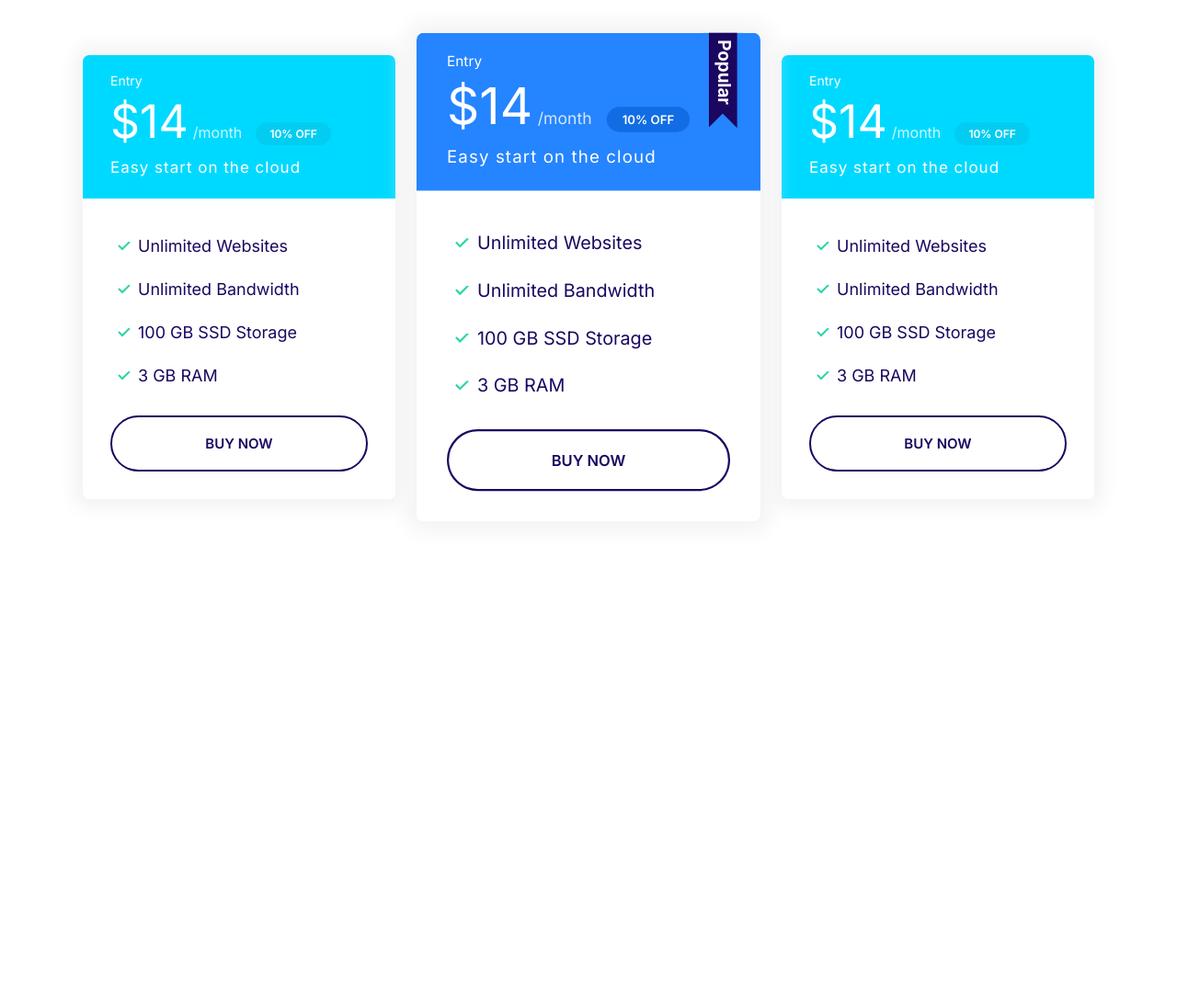
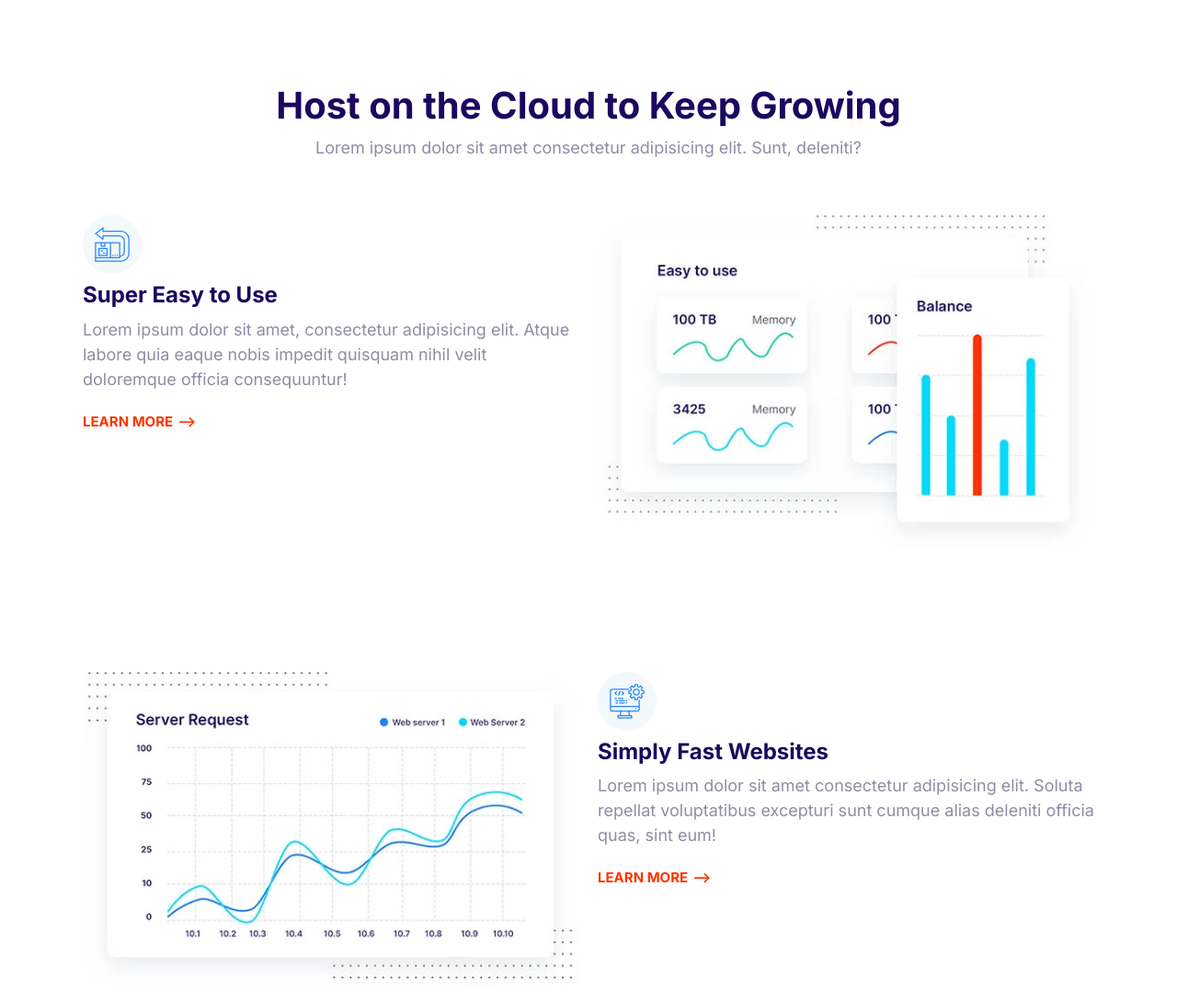
Before and after one commit to KIsmoilov/Moshify, a plain HTML site: page index.html in a window 1280 px wide. Shown: the top 1088 px of the page at 92% size. Before the commit the page ends 800 px from the top, so only its background shows below. Drawn offline with Linux system fonts and the light colour scheme.

Commit message:
Build the features block components

```diff
--- a/css/styles.css
+++ b/css/styles.css
@@ -764,3 +764,27 @@ a {
   max-width: 500px;
   margin: 0 auto;
 }
+
+/* Features */
+.feature {
+  gap: 4rem 2rem;
+  margin: 12rem 0;
+}
+
+.feature:first-of-type {
+  margin-top: 6rem;
+}
+
+.feature__heading {
+  margin: 1rem 0;
+}
+
+.feature__image {
+  width: 100%;
+}
+
+@media screen and (min-width: 768px) {
+  .feature:nth-of-type(even) .feature__content {
+    order: 2;
+  }
+}
--- a/index.html
+++ b/index.html
@@ -15,69 +15,114 @@
     <link rel="stylesheet" href="css/styles.css" />
   </head>
   <body>
-    <section class="block container block-plans">
-      <div class="grid grid--1x3">
-        <div class="plan">
-          <div class="card card--secondary">
-            <header class="card__header">
-              <h3 class="plan__name">Entry</h3>
-              <span class="plan__price">$14</span>
-              <span class="plan__billing-cycle">/month</span>
-              <span class="badge badge--secondary badge--small">10% OFF</span>
-              <span class="plan__description">Easy start on the cloud</span>
-            </header>
-            <div class="card__body">
-              <ul class="list list--tick">
-                <li class="list__item">Unlimited Websites</li>
-                <li class="list__item">Unlimited Bandwidth</li>
-                <li class="list__item">100 GB SSD Storage</li>
-                <li class="list__item">3 GB RAM</li>
-              </ul>
-              <button class="btn btn--outline btn--block">Buy Now</button>
-            </div>
-          </div>
+    <section class="block container">
+      <header class="block__header">
+        <h2>Host on the Cloud to Keep Growing</h2>
+        <p>
+          Lorem ipsum dolor sit amet consectetur adipisicing elit. Sunt,
+          deleniti?
+        </p>
+      </header>
+      <article class="grid grid--1x2 feature">
+        <div class="feature__content">
+          <span class="icon-container">
+            <svg class="icon icon--primary">
+              <use xlink:href="images/sprite.svg#easy"></use>
+            </svg>
+          </span>
+          <h3 class="feature__heading">Super Easy to Use</h3>
+          <p>
+            Lorem ipsum dolor sit amet, consectetur adipisicing elit. Atque
+            labore quia eaque nobis impedit quisquam nihil velit doloremque
+            officia consequuntur!
+          </p>
+          <a href="#" class="link-arrow">Learn More</a>
         </div>
-        <div class="plan plan--popular">
-          <div class="card card--primary">
-            <header class="card__header">
-              <h3 class="plan__name">Entry</h3>
-              <span class="plan__price">$14</span>
-              <span class="plan__billing-cycle">/month</span>
-              <span class="badge badge--secondary badge--small">10% OFF</span>
-              <span class="plan__description">Easy start on the cloud</span>
-            </header>
-            <div class="card__body">
-              <ul class="list list--tick">
-                <li class="list__item">Unlimited Websites</li>
-                <li class="list__item">Unlimited Bandwidth</li>
-                <li class="list__item">100 GB SSD Storage</li>
-                <li class="list__item">3 GB RAM</li>
-              </ul>
-              <button class="btn btn--outline btn--block">Buy Now</button>
-            </div>
-          </div>
+        <picture>
+          <source
+            type="image/webp"
+            srcset="images/easy.webp 1x, images/easy@2x.webp 2x" />
+          <source
+            type="image/jpg"
+            srcset="images/easy.jpg 1x, images/easy@2x.jpg 2x" />
+          <img class="feature__image" src="images/easy@2x.jpg" alt=""
+        /></picture>
+      </article>
+      <article class="grid grid--1x2 feature">
+        <div class="feature__content">
+          <span class="icon-container">
+            <svg class="icon icon--primary">
+              <use xlink:href="images/sprite.svg#computer"></use>
+            </svg>
+          </span>
+          <h3 class="feature__heading">Simply Fast Websites</h3>
+          <p>
+            Lorem ipsum dolor sit amet consectetur adipisicing elit. Soluta
+            repellat voluptatibus excepturi sunt cumque alias deleniti officia
+            quas, sint eum!
+          </p>
+          <a href="#" class="link-arrow">Learn More</a>
         </div>
-        <div class="plan">
-          <div class="card card--secondary">
-            <header class="card__header">
-              <h3 class="plan__name">Entry</h3>
-              <span class="plan__price">$14</span>
-              <span class="plan__billing-cycle">/month</span>
-              <span class="badge badge--secondary badge--small">10% OFF</span>
-              <span class="plan__description">Easy start on the cloud</span>
-            </header>
-            <div class="card__body">
-              <ul class="list list--tick">
-                <li class="list__item">Unlimited Websites</li>
-                <li class="list__item">Unlimited Bandwidth</li>
-                <li class="list__item">100 GB SSD Storage</li>
-                <li class="list__item">3 GB RAM</li>
-              </ul>
-              <button class="btn btn--outline btn--block">Buy Now</button>
-            </div>
-          </div>
+        <picture>
+          <source
+            type="image/webp"
+            srcset="images/fast.webp 1x, images/fast@2x.webp 2x" />
+          <source
+            type="image/jpg"
+            srcset="images/fast.jpg 1x, images/fast@2x.jpg 2x" />
+          <img class="feature__image" src="images/fast@2x.jpg" alt=""
+        /></picture>
+      </article>
+      <article class="grid grid--1x2 feature">
+        <div class="feature__content">
+          <span class="icon-container">
+            <svg class="icon icon--primary">
+              <use xlink:href="images/sprite.svg#wordpress"></use>
+            </svg>
+          </span>
+          <h3 class="feature__heading">Wordpress Made Easy</h3>
+          <p>
+            Lorem ipsum, dolor sit amet consectetur adipisicing elit.
+            Reprehenderit, nostrum temporibus mollitia consequuntur vitae nisi
+            maiores in fugiat id excepturi?
+          </p>
+          <a href="#" class="link-arrow">Learn More</a>
         </div>
-      </div>
+        <picture>
+          <source
+            type="image/webp"
+            srcset="images/wordpress.webp 1x, images/wordpress@2x.webp 2x" />
+          <source
+            type="image/jpg"
+            srcset="images/wordpress.jpg 1x, images/wordpress@2x.jpg 2x" />
+          <img class="feature__image" src="images/wordpress@2x.jpg" alt=""
+        /></picture>
+      </article>
+      <article class="grid grid--1x2 feature">
+        <div class="feature__content">
+          <span class="icon-container">
+            <svg class="icon icon--primary">
+              <use xlink:href="images/sprite.svg#clock"></use>
+            </svg>
+          </span>
+          <h3 class="feature__heading">24/7 Expert Support</h3>
+          <p>
+            Lorem ipsum dolor sit amet consectetur adipisicing elit. Earum
+            molestias voluptas porro autem sit quisquam. Aspernatur rerum facere
+            totam iure!
+          </p>
+          <a href="#" class="link-arrow">Learn More</a>
+        </div>
+        <picture>
+          <source
+            type="image/webp"
+            srcset="images/support.webp 1x, images/support@2x.webp 2x" />
+          <source
+            type="image/jpg"
+            srcset="images/support.jpg 1x, images/support@2x.jpg 2x" />
+          <img class="feature__image" src="images/support@2x.jpg" alt=""
+        /></picture>
+      </article>
     </section>
     <script src="js/main.js"></script>
   </body>
```
Also changed, not shown: components/features block.html (added, +108 -0 lines), images/easy.jpg (added), images/easy.webp (added), images/easy@2x.jpg (added), images/easy@2x.webp (added), images/fast.jpg (added), images/fast.webp (added), images/fast@2x.jpg (added), images/fast@2x.webp (added), images/support.jpg (added), images/support.webp (added), images/support@2x.jpg (added), images/support@2x.webp (added), images/wordpress.jpg (added), 3 more files.
